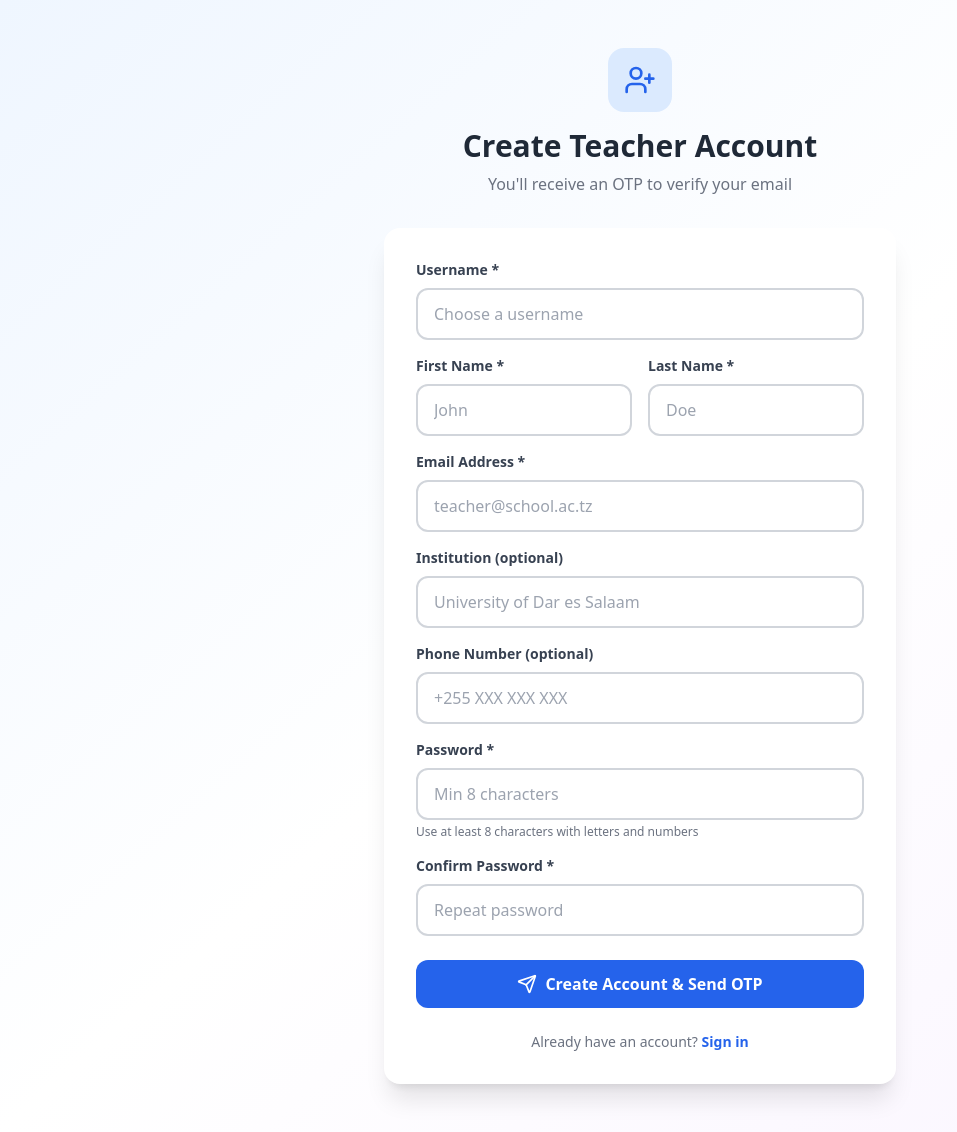
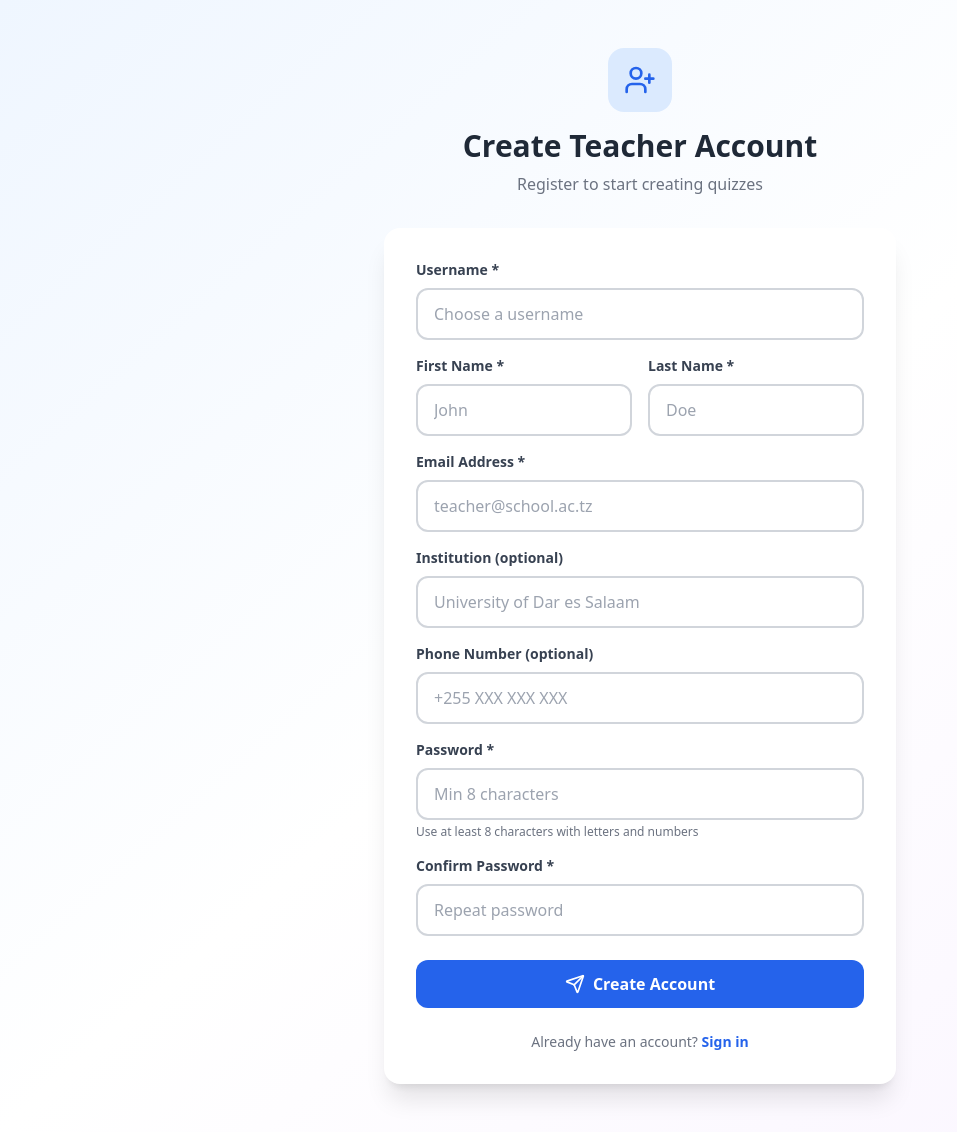
Before and after one commit to cleven12/oqa-sys, a Django app: page /accounts/register/ in a window 1280 px wide. Shown: the whole page, without its empty margins (0-957 px from the left). Run offline with Django 5.2, Linux system fonts and the light colour scheme; some libraries are stand-ins or nearby versions.

Commit message:
feat: Update teacher registration process to skip OTP and auto-activate account

```diff
--- a/accounts/templates/accounts/register.html
+++ b/accounts/templates/accounts/register.html
@@ -8,7 +8,7 @@
         <i data-lucide="user-plus" class="w-8 h-8 text-blue-600"></i>
       </div>
       <h1 class="text-3xl font-bold text-gray-800">Create Teacher Account</h1>
-      <p class="text-gray-500 mt-2">You'll receive an OTP to verify your email</p>
+      <p class="text-gray-500 mt-2">Register to start creating quizzes</p>
     </div>
     <div class="bg-white rounded-2xl shadow-xl p-8" data-aos="fade-up">
       {% if messages %}
@@ -16,7 +16,7 @@
           <div class="mb-4 p-4 rounded-lg {% if message.tags == 'error' %}bg-red-50 text-red-800 border border-red-200{% else %}bg-blue-50 text-blue-800 border border-blue-200{% endif %}">{{ message }}</div>
         {% endfor %}
       {% endif %}
-      <form method="POST" x-data="{loading:false}">
+      <form method="POST">
         {% csrf_token %}
         <div class="space-y-4">
           <div>
@@ -63,10 +63,11 @@
               class="w-full px-4 py-3 border-2 border-gray-300 rounded-xl focus:ring-4 focus:ring-blue-100 focus:border-blue-500 transition">
           </div>
         </div>
-        <button type="submit" @click="loading=true" :disabled="loading"
-          class="w-full mt-6 py-3 bg-blue-600 hover:bg-blue-700 disabled:bg-gray-300 text-white font-semibold rounded-xl transition flex items-center justify-center space-x-2">
-          <i data-lucide="send" class="w-5 h-5" x-show="!loading"></i>
-          <span x-text="loading ? 'Creating account...' : 'Create Account & Send OTP'"></span>
+        <button type="submit"
+          class="w-full mt-6 py-3 bg-blue-600 hover:bg-blue-700 text-white font-semibold rounded-xl transition flex items-center justify-center space-x-2"
+          onclick="this.disabled=true; this.innerHTML='<span>Creating account...</span>'; this.form.submit();">
+          <i data-lucide="send" class="w-5 h-5"></i>
+          <span>Create Account</span>
         </button>
       </form>
       <p class="mt-6 text-center text-sm text-gray-500">
--- a/accounts/views.py
+++ b/accounts/views.py
@@ -2,6 +2,7 @@ from django.shortcuts import render, redirect
 from django.contrib.auth import authenticate, login, logout
 from django.contrib.auth.decorators import login_required
 from django.contrib import messages
+from django.utils import timezone
 from .forms import TeacherRegistrationForm, LoginForm
 
 
@@ -10,8 +11,21 @@ def register(request):
         form = TeacherRegistrationForm(request.POST)
         if form.is_valid():
             user = form.save()
-            messages.success(request, 'Registration successful! Please check your email to verify your account.')
-            return redirect('accounts:verify_otp')
+            # Auto-activate the user (skip OTP for now)
+            user.is_active = True
+            user.save()
+
+            # Update teacher profile
+            try:
+                profile = user.teacher_profile
+                profile.is_verified = True
+                profile.verified_at = timezone.now()
+                profile.save()
+            except:
+                pass
+
+            messages.success(request, 'Registration successful! You can now login.')
+            return redirect('accounts:login')
         else:
             for field, errors in form.errors.items():
                 for error in errors:
```
